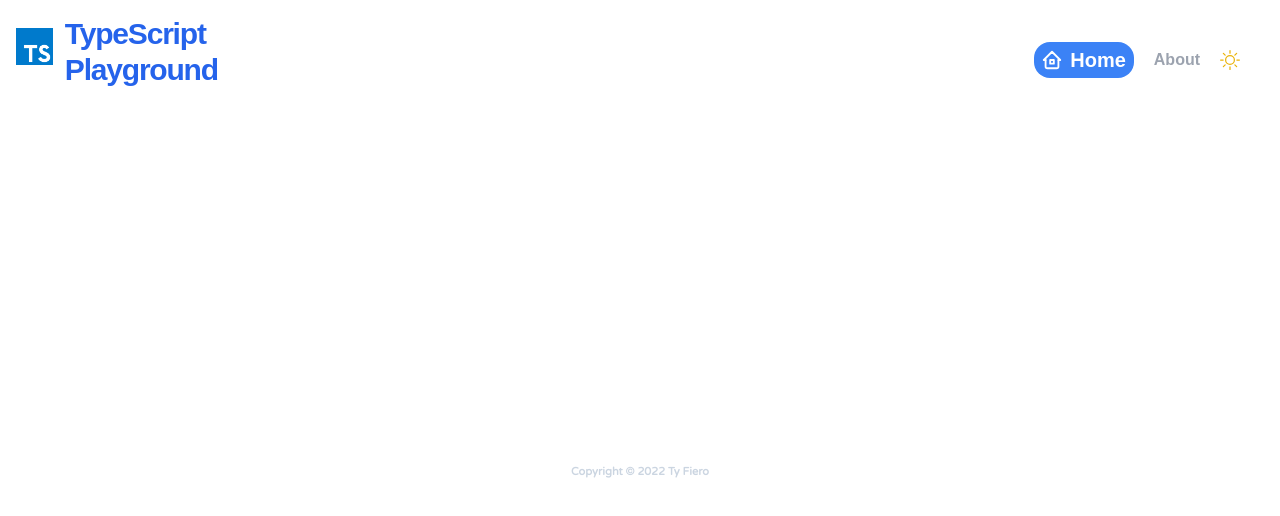
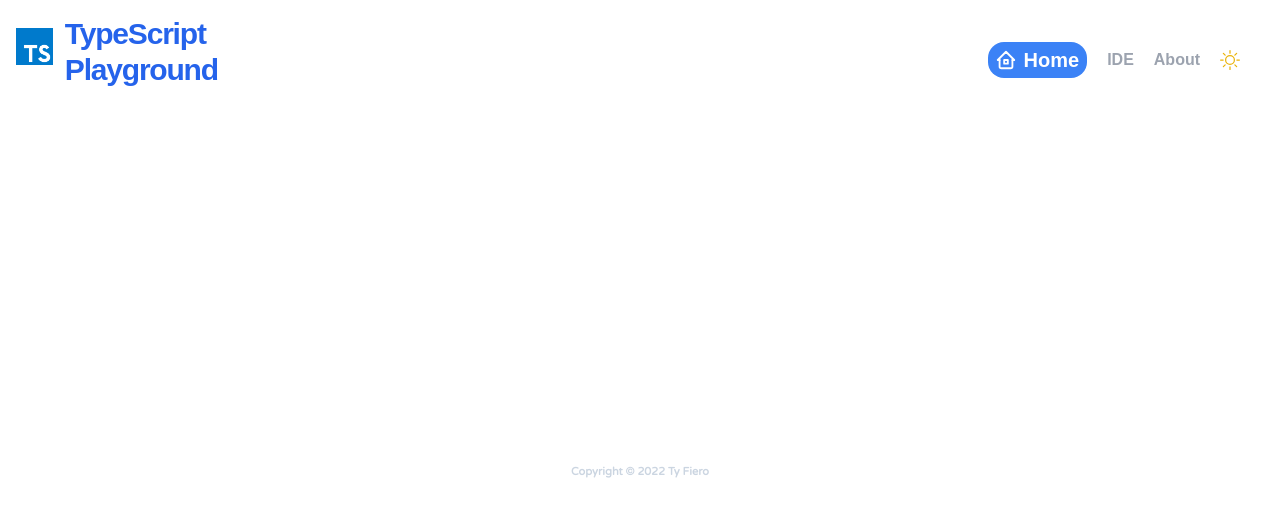
Before and after one commit to tyfiero/Typescript-playground, a Next.js app: page / in a window 1280 px wide. Shown: the top 516 px of the page. Built offline with nearby package versions, Linux system fonts and the light colour scheme; a web font is replaced by a local one.

Commit message:
Generics practice

```diff
--- /dev/null
+++ b/components/layout/footer.tsx
@@ -0,0 +1,19 @@
+import Container from "./container";
+
+
+
+export default function Footer() {
+  let date = new Date().getFullYear();
+  return (
+    <footer className="relative ">
+      {/* <footer className=" bg-gradient-to-t from-[#3CA0CB] via-[#3CA0CB] relative"> */}
+      <div className="flex flex-col items-center lg:flex-row">
+        <div className="flex flex-col items-center w-full gap-2 bg-clear-pl4">
+          <p className="text-[11px] text-slate-300">
+            Copyright © {date} Ty Fiero
+          </p>
+        </div>
+      </div>
+    </footer>
+  );
+}
--- a/components/layout/navbar.js
+++ b/components/layout/navbar.js
@@ -5,7 +5,7 @@ import { useRouter } from "next/router";
 import { BsSun, BsMoon } from "react-icons/bs";
 import { useTheme } from "next-themes";
 import { FaRegUser } from "react-icons/fa";
-import { TbHome2 } from "react-icons/tb";
+import { TbCode, TbHome2 } from "react-icons/tb";
 import Image from "next/image";
 
 function Navbar() {
@@ -162,6 +162,32 @@ function Navbar() {
                 </Link>
               </li>
               <li>
+                <Link href="/IDE">
+                  <a
+                    className={
+                      " fade-m2  flex gap-2 items-center " +
+                      (selected === "IDE"
+                        ? " bg-blue-500 font-bold sm:text-3xl md:text-xl rounded-2xl text-white px-2 py-1"
+                        : " md:hover:text-gray-500 sm:text-3xl md:text-base sm:text-blue-900 md:text-gray-400 dark:text-blue-50 ")
+                    }
+                    href="#"
+                    onClick={() => {
+                      if (isToggled && isMobile) {
+                        setIsToggled(false);
+                      }
+                      if (selected !== "IDE") {
+                        setSelected("IDE");
+                      }
+                    }}
+                  >
+                    {selected === "IDE" && (
+                      <TbCode className="fade-effect-quick" />
+                    )}
+                    IDE
+                  </a>
+                </Link>
+              </li>
+              <li>
                 <Link href="/about">
                   <a
                     className={
--- /dev/null
+++ b/components/playground/TSInterfacePractice.ts
@@ -0,0 +1,19 @@
+interface Person {
+  name: string;
+  age: number;
+  hobbies: string[];
+}
+
+let user: Person;
+
+user = {
+  name: "Max",
+  age: 30,
+  hobbies: ["Sports", "Cooking"],
+};
+
+const genericFunction = <T, U>(param: T, otherParam: U) => {
+    if(typeof param ==="string"){
+        console.log(param , otherParam);
+    }
+};
```
